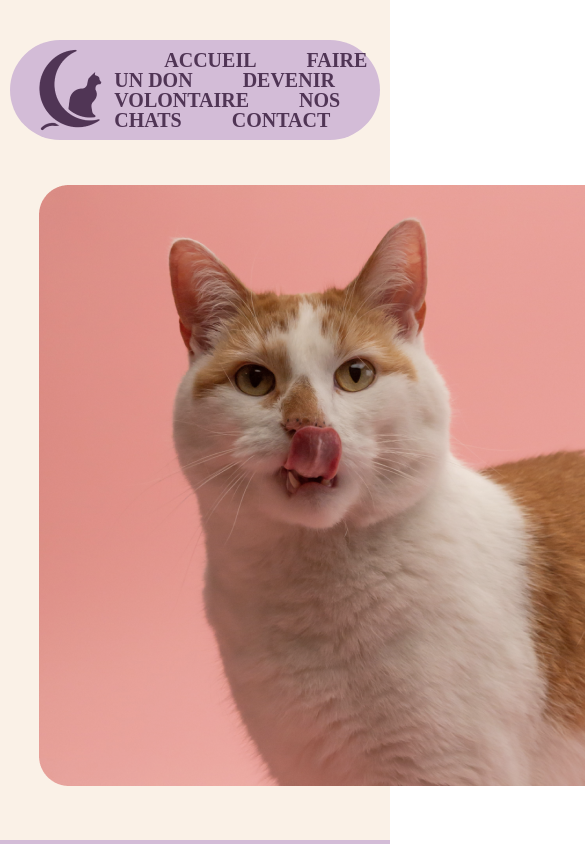
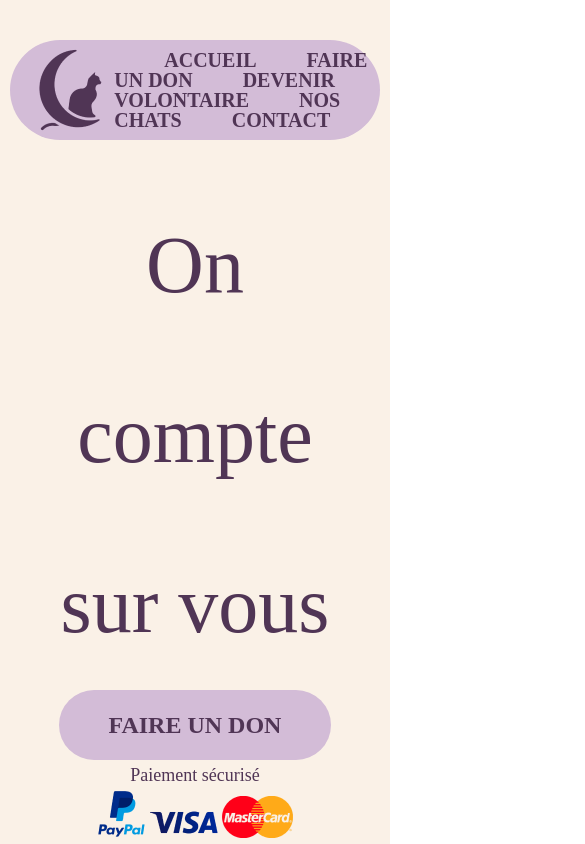
Before and after one commit to hugomanachem/ecole-chat-aube, a React (Vite) app: page /don in a window 390 px wide. Shown: the top 844 px of the page, 585 px wide, since content can reach past the window. Built offline with nearby package versions, Linux system fonts and the light colour scheme; a web font is replaced by a local one.

Commit message:
Responsive main section (Accueil, FaireUnDon, DevenirVolontaire, NosChats)

```diff
--- a/src/index.css
+++ b/src/index.css
@@ -198,6 +198,10 @@ h1 {
   align-items: center;
 }
 
+.main-section-content img {
+  width: 50%;
+}
+
 .left-main-section-img {
   margin-right: 50px;
 }
@@ -222,6 +226,7 @@ button {
   display: flex;
   justify-content: space-between;
   align-items: center;
+  flex-wrap: wrap;
 }
 
 #don-container img {
@@ -633,3 +638,49 @@ h3 {
 .pointer-on-hover:hover {
   cursor: pointer;
 }
+
+@media screen and (max-width: 1287px) {
+  .main-section-h1-btn h1 {
+    font-size: 80px;
+  }
+}
+
+@media screen and (max-width: 1060px) {
+  .main-section-content {
+    flex-direction: column;
+    width: 80%;
+  }
+
+  .main-section-h1-btn {
+    display: flex;
+    flex-direction: column;
+    justify-content: center;
+    align-items: center;
+    width: 100%;
+  }
+
+  .main-section-h1-btn h1,
+  .main-section-h1-btn #volontaire-main-title {
+    text-align: center;
+    width: 100%;
+  }
+
+  .left-main-section-img,
+  .right-main-section-img {
+    margin: 25px 0 0 0;
+  }
+
+  .main-section-content img {
+    width: 80%;
+  }
+
+  .main-section-content .left-main-section-img {
+    order: 2;
+  }
+
+  #don-container {
+    display: flex;
+    flex-direction: column;
+    align-items: center;
+  }
+}
--- a/src/pages/FaireUnDon.jsx
+++ b/src/pages/FaireUnDon.jsx
@@ -22,9 +22,11 @@ function FaireUnDon() {
                 </button>
                 <p>Paiement sécurisé</p>
               </div>
-              <img src={paypal_logo}></img>
-              <img src={visa_logo}></img>
-              <img src={mastercard_logo}></img>
+              <div>
+                <img src={paypal_logo}></img>
+                <img src={visa_logo}></img>
+                <img src={mastercard_logo}></img>
+              </div>
             </div>
           </div>
         </div>
```
